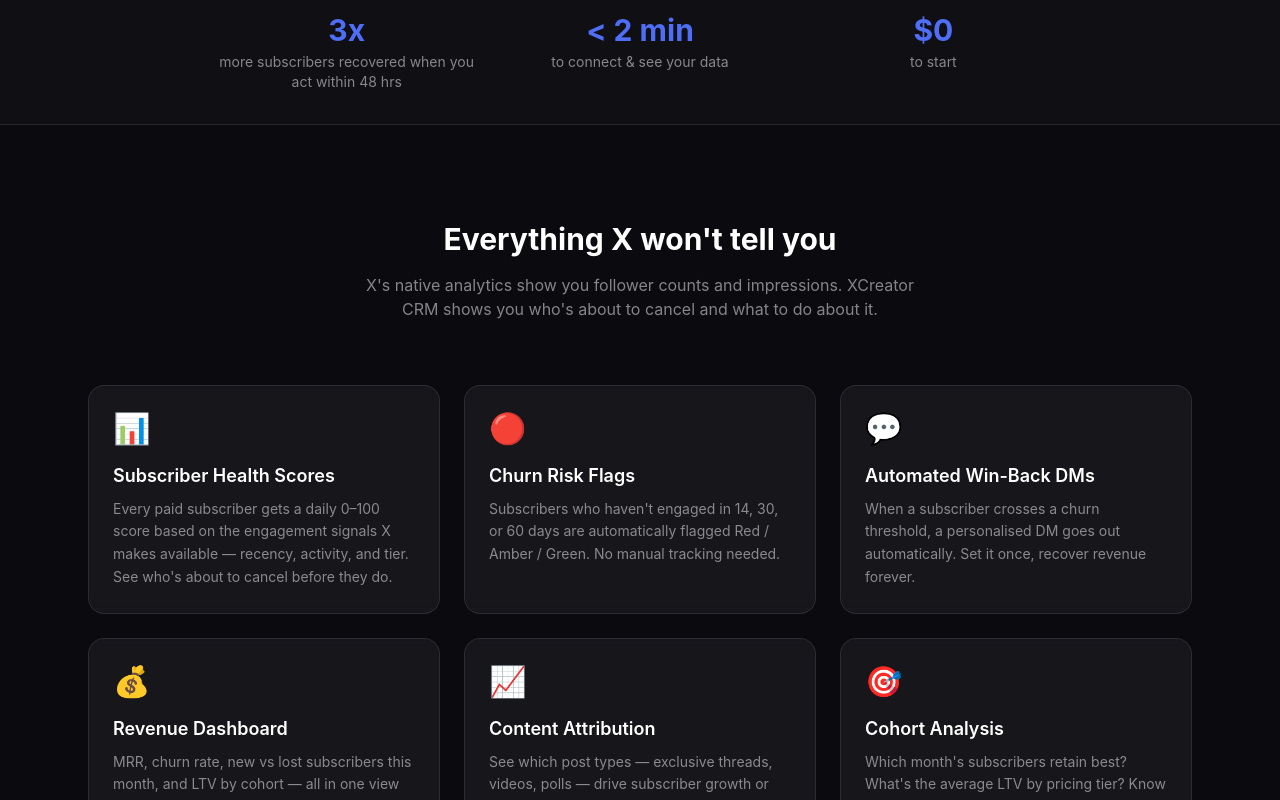
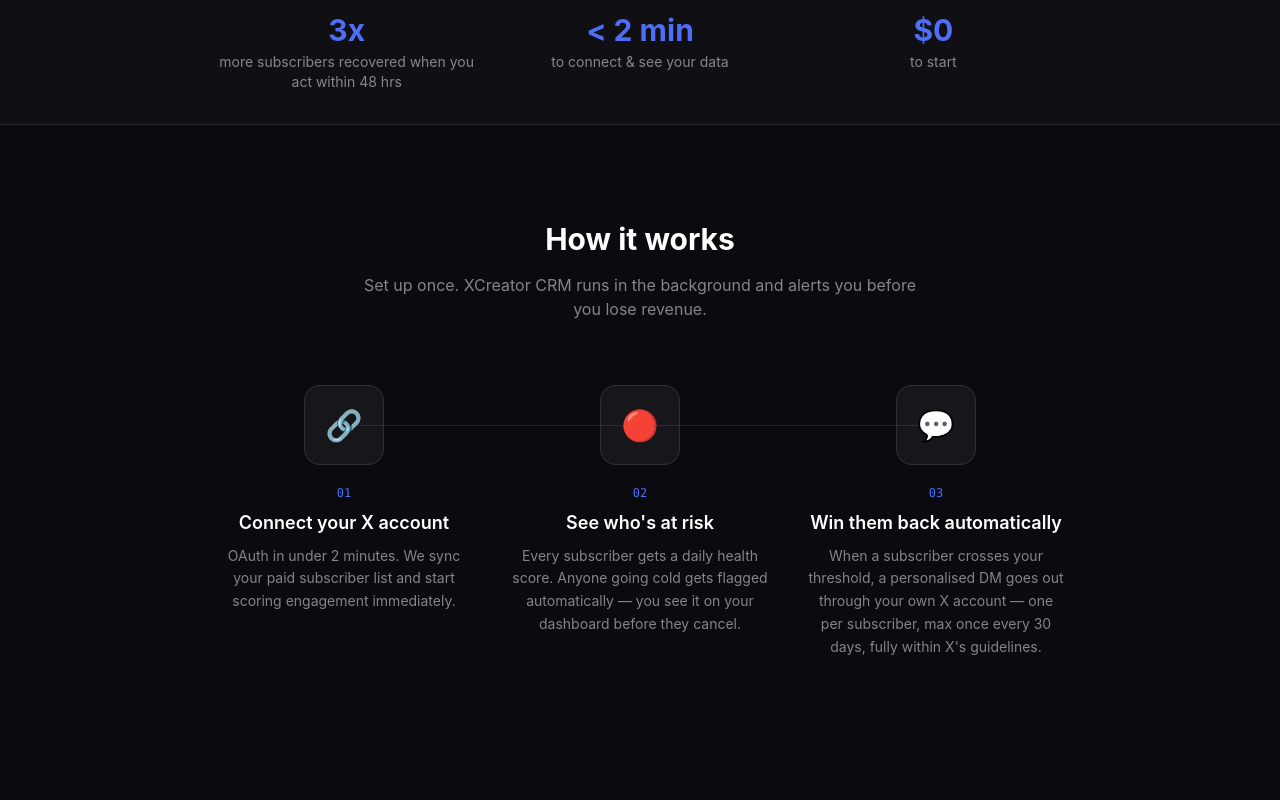
Before and after one commit to jamieinmallorca-afk/xcreator-crm, a Next.js app: page / in a window 1280 px wide. Shown: the part 700-1500 px from the top of the page. Built offline with nearby package versions, Linux system fonts and the light colour scheme.

Commit message:
Add files via upload

```diff
--- a/app/page.tsx
+++ b/app/page.tsx
@@ -122,6 +122,49 @@
         </div>
       </section>
 
+      {/* How it works */}
+      <section className="max-w-4xl mx-auto px-6 py-24">
+        <h2 className="text-3xl font-bold text-center mb-4">How it works</h2>
+        <p className="text-white/50 text-center mb-16 max-w-xl mx-auto">
+          Set up once. XCreator CRM runs in the background and alerts you before you lose revenue.
+        </p>
+        <div className="relative">
+          {/* Connector line */}
+          <div className="hidden md:block absolute top-10 left-[16.66%] right-[16.66%] h-px bg-white/10" />
+          <div className="grid md:grid-cols-3 gap-10 text-center relative">
+            {[
+              {
+                step: '01',
+                icon: '🔗',
+                title: 'Connect your X account',
+                desc: 'OAuth in under 2 minutes. We sync your paid subscriber list and start scoring engagement immediately.',
+              },
+              {
+                step: '02',
+                icon: '🔴',
+                title: 'See who\'s at risk',
+                desc: 'Every subscriber gets a daily health score. Anyone going cold gets flagged automatically — you see it on your dashboard before they cancel.',
+              },
+              {
+                step: '03',
+                icon: '💬',
+                title: 'Win them back automatically',
+                desc: 'When a subscriber crosses your threshold, a personalised DM goes out through your own X account — one per subscriber, max once every 30 days, fully within X\'s guidelines.',
+              },
+            ].map((s) => (
+              <div key={s.step} className="flex flex-col items-center">
+                <div className="w-20 h-20 rounded-2xl bg-white/5 border border-white/10 flex items-center justify-center text-3xl mb-5 relative z-10">
+                  {s.icon}
+                </div>
+                <div className="text-xs font-mono text-brand-500 mb-2">{s.step}</div>
+                <h3 className="font-semibold text-lg mb-2">{s.title}</h3>
+                <p className="text-white/50 text-sm leading-relaxed">{s.desc}</p>
+              </div>
+            ))}
+          </div>
+        </div>
+      </section>
+
       {/* Features */}
       <section id="features" className="max-w-6xl mx-auto px-6 py-24">
         <h2 className="text-3xl font-bold text-center mb-4">Everything X won&apos;t tell you</h2>
```
